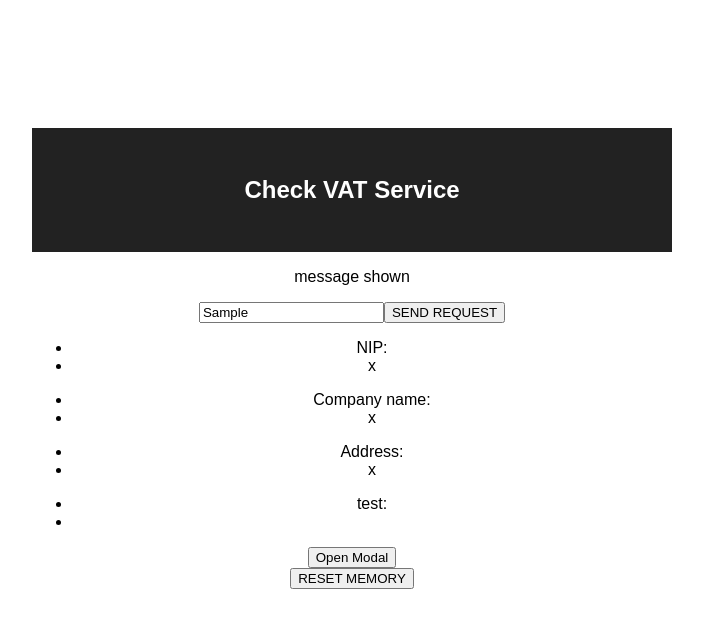
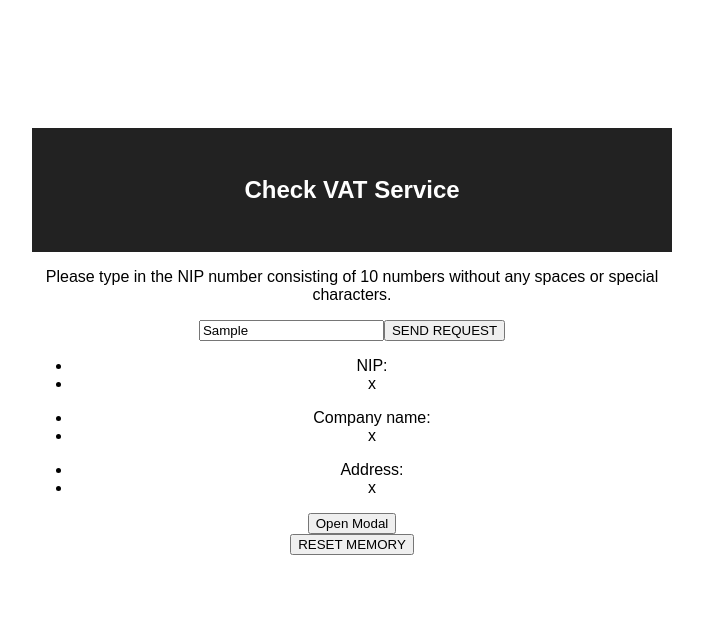
Before and after one commit to sledziu87/recruit, a React (Create React App) app: page / in a window 1280 px wide. Both pictures are taken after typing "Sample" into the empty fields and a click on the button "SEND REQUEST". Shown: the top 628 px of the page, without its empty margins (288-991 px from the left). Built offline with nearby package versions, Linux system fonts and the light colour scheme.

Commit message:
upgrade - update text of the Message component; add one more condition to show error message

```diff
--- a/src/message/Message.js
+++ b/src/message/Message.js
@@ -3,7 +3,7 @@ import './Message.css';
 
 const Message = () => {
     return (
-        <div> <p> message shown </p></div>
+        <div> <p> Please type in the NIP number consisting of 10 numbers without any spaces or special characters.   </p></div>
     );
 };
 
--- a/src/output/Output.js
+++ b/src/output/Output.js
@@ -26,7 +26,7 @@ class Output extends Component {
 
     sendRequest = (e) =>{
     e.preventDefault();
-        (this.state.nip === undefined) || (this.state.nip.length !== 10 )
+        (this.state.nip === undefined) || (this.state.nip.length !== 10 ) || (isNaN(this.state.nip)===true)
             ? (this.errorMessageT())
             : ((axios.get("http://localhost:3300/check-vat/" + this.state.nip)
                 .then(res => {
@@ -40,6 +40,14 @@ class Output extends Component {
                     this.errorMessageF();
                     this.setLocalStorage();
                 })
+                    .catch(err=> {
+                        this.setState({
+                            err: err.request,
+
+                        });
+                        console.log(err.request.responseText , "<- errRequestResponseText");
+                        console.log(err , " err", err.request, " err request")
+                    })
             ))
     };
 
@@ -77,12 +85,8 @@ class Output extends Component {
 
    // TODO:
     // NEED TO:
-    // 1. clear result / or / show correct result if typed NIP belong to NOT VAT payer
-    // 2. present right message (main idea sub-task)
+    // Show Error ResponseText at main page view
 
-    // idea is that:
-    // Hide a message for user in some text area. If he will put a incorrect NIP show him  massage e.g. under input
-    // " NIP should have (or need to have) 10 numbers without spaces, letters or any special brace "
 
     typeNip = ({currentTarget: t}) => this.setState({nip: t.value});
 
@@ -104,10 +108,6 @@ class Output extends Component {
                     <li> Address: </li>
                     <li> {this.state.address } </li>
                 </ul>
-                <ul >
-                    <li> test: </li>
-                    <li>  </li>
-                </ul>
                 <ModalWindow />
             </div>
         )
```
Also changed, not shown: 1 other file (tests, documents, lock files or other folders).
